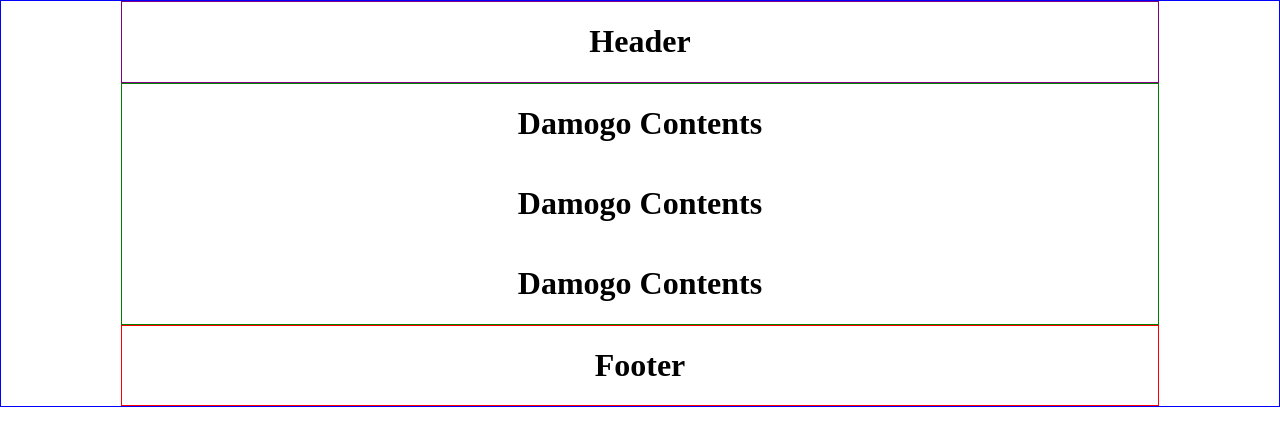
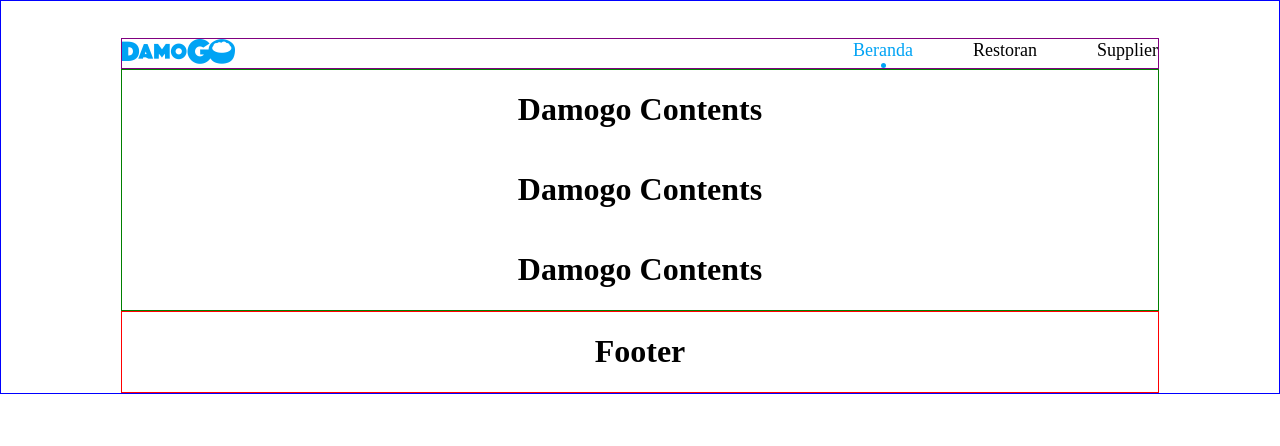
Before and after one commit to dawimuhammad/dmg-fr-eng, a React (Create React App) app: page / in a window 1280 px wide. Shown: the top 446 px of the page. Built offline with nearby package versions, Linux system fonts and the light colour scheme.

Commit message:
feature-header: added header component with style

```diff
--- /dev/null
+++ b/src/Components/Header/index.css
@@ -0,0 +1,43 @@
+.header-root {
+  border: 1px solid purple;
+  margin-top: 37px;
+}
+
+.logo-damogo {
+  width: 113px;
+}
+
+.top-anchor {
+  display: flex;
+  flex-direction: column;
+  justify-content: center;
+  align-items: center;
+  margin: 0 30px;
+}
+
+.top-anchor:last-child {
+  margin-right: 0;
+}
+
+.top-anchor .dot {
+  margin-top: 2px;
+  width: 5px;
+  height: 5px;
+  border-radius: 50%;
+  background-color: #00A3F4;
+}
+
+.top-anchor .dot:not(.active) {
+  background-color: transparent;
+}
+
+.top-anchor a {
+  font-size: 18px;
+  color: #000000;
+  font-weight: 500;
+  text-decoration: none;
+}
+
+.top-anchor a.active {
+  color: #00A3F4;
+}
--- a/src/Components/Header/index.js
+++ b/src/Components/Header/index.js
@@ -1,18 +1,39 @@
 import { Grid } from '@material-ui/core';
-
-const HeaderStyles = {
-  border: "1px solid purple"
-};
+import Logo from '../Assets/logo-damogo.png';
+import './index.css';
 
 const Header = () => {
   return (
     <Grid
       container
-      direction="column"
-      alignItems="center"
-      style={HeaderStyles}
+      direction="row"
+      alignItems="space-between"
+      className="header-root"
     >
-      <h1>Header</h1>
+      <Grid item xs={6}>
+        <img className="logo-damogo" src={Logo} alt="DamoGo"></img>
+      </Grid>
+      <Grid
+        item
+        xs={6}
+        container
+        direction="row"
+        justify="flex-end"
+        alignItems="center"
+      >
+        <Grid className="top-anchor">
+          <a className="active" href="">Beranda</a>
+          <div className="dot active" />
+        </Grid>
+        <Grid className="top-anchor">
+          <a href="">Restoran</a>
+          <div className="dot" />
+        </Grid>
+        <Grid className="top-anchor">
+          <a href="">Supplier</a>
+          <div className="dot" />
+        </Grid>
+      </Grid>
     </Grid>
   )
 };
```
Also changed, not shown: src/Components/Assets/logo-damogo.png (added).
